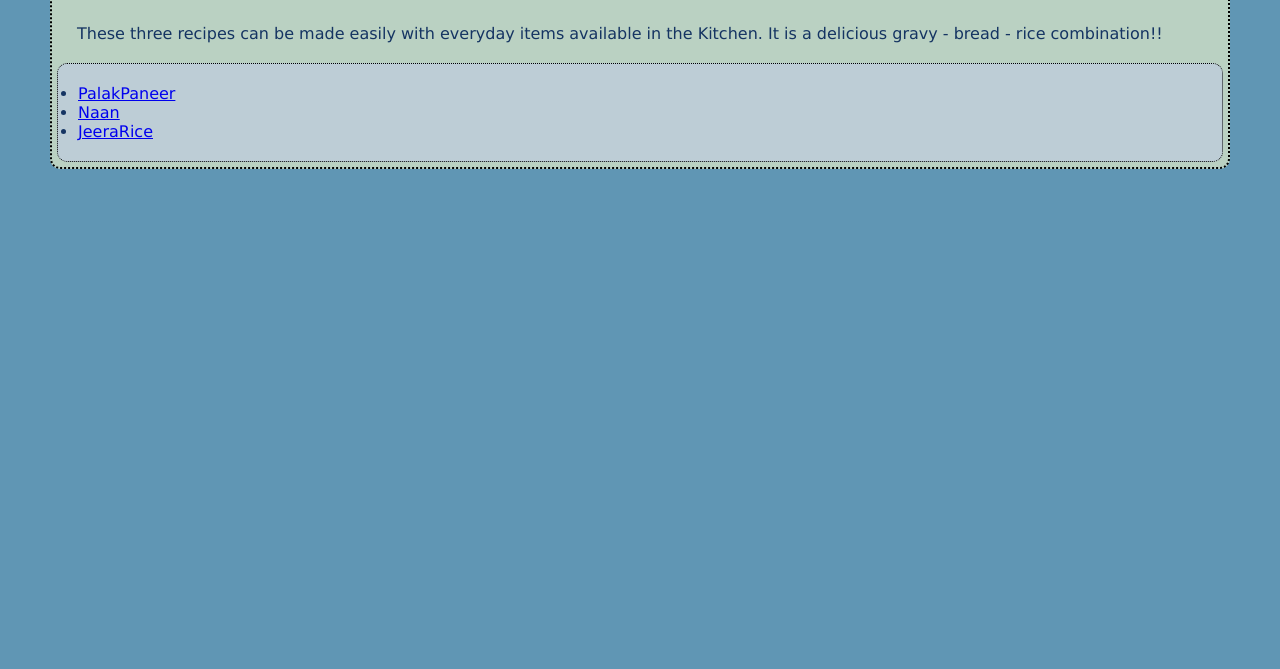
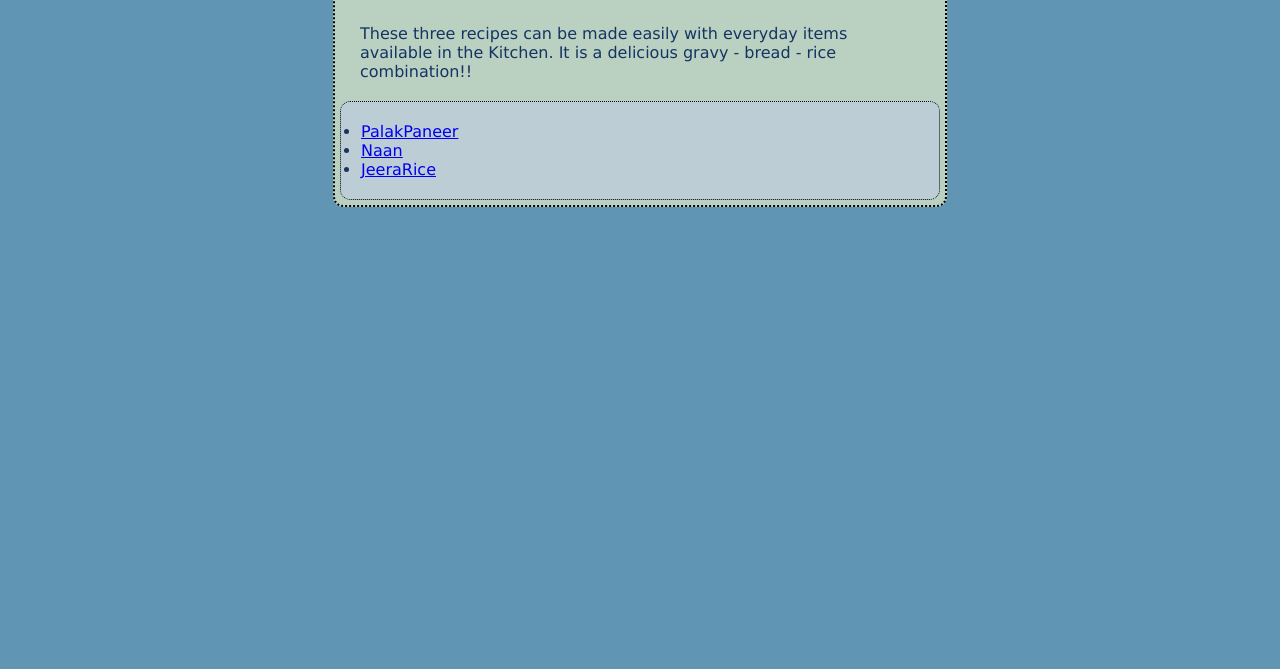
Before and after one commit to neerajmaurya1/odin-recipes, a plain HTML site: page index.html in a window 1280 px wide. Shown: the part 131-800 px from the top of the page. Drawn offline with Linux system fonts and the light colour scheme.

Commit message:
css updated

```diff
--- a/styles.css
+++ b/styles.css
@@ -29,9 +29,10 @@ p{
     color: #153462;
 }
 .maindiv{
+    max-width: 600px;
     color: #153462;
     background-color: #BAD1C2;
-    margin: 10px 10px 10px 10px;
+    margin: 10px auto;
     padding: 5px 5px 5px 5px;
     border: 2px dotted black;
     border-radius: 10px;
```
